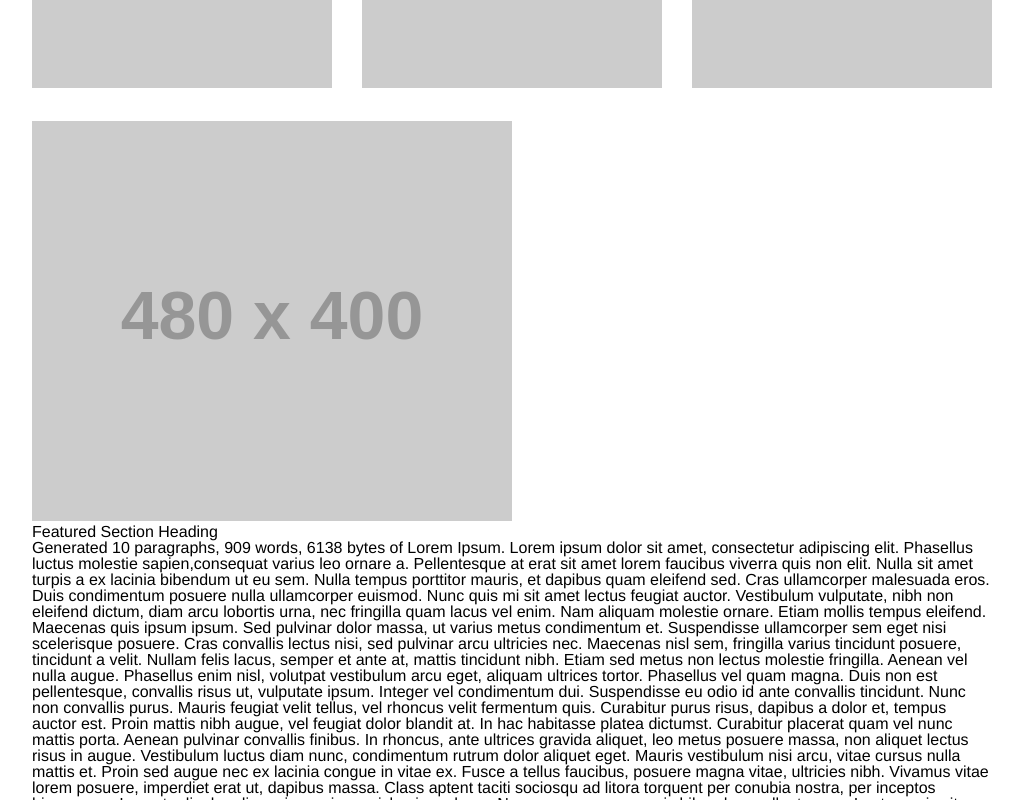
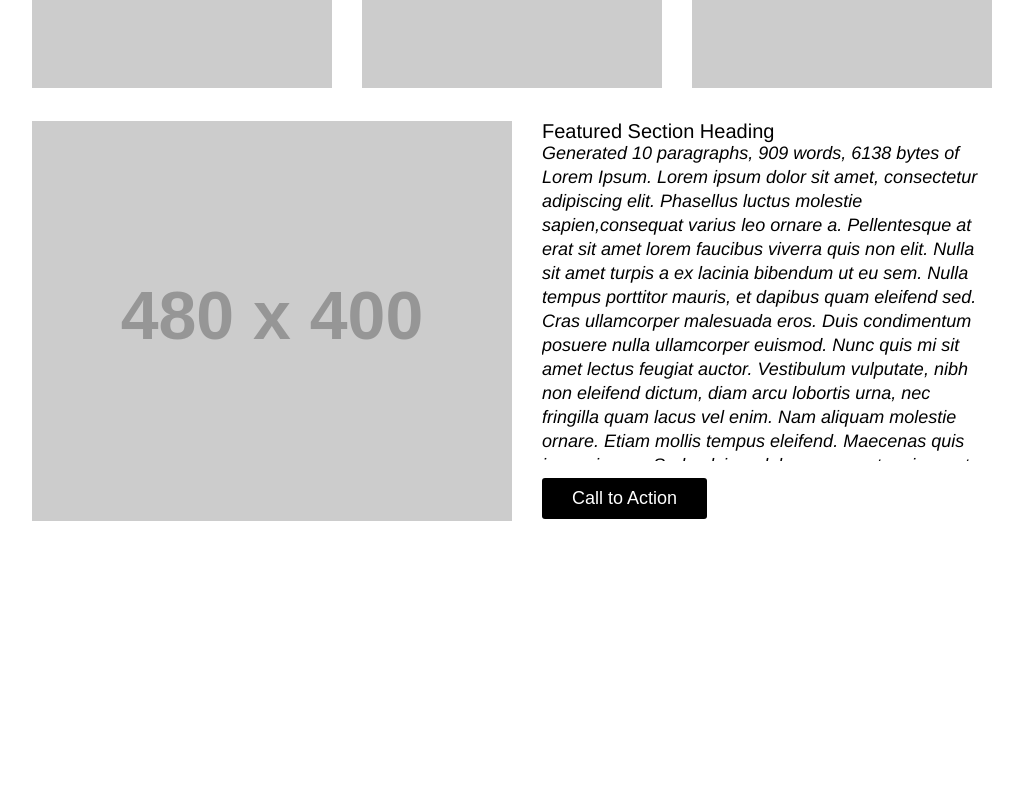
Before and after one commit to CodePuff/wireframe-exercise, a plain HTML site: page index.html in a window 1280 px wide. Shown: the part 900-1700 px from the top of the page, without its empty margins (128-1151 px from the left). After the commit the page ends 1421 px from the top, so only its background shows below. Drawn offline with Linux system fonts and the light colour scheme; placeholder pictures from the web are drawn by us.

Commit message:
created featured section in css

```diff
--- a/css/style.css
+++ b/css/style.css
@@ -24,6 +24,7 @@ header ul li {
 nav {
   width: 960px;
   margin: 0px auto;
+  /* Noticing the nav bar is not dynamic when sizing window... */
 }
 
 a {
@@ -48,3 +49,44 @@ main ul li {
 main ul li:last-child {
   margin-right: 0px;
 }
+
+/* Featured Section */
+
+section img {
+  float: left;
+}
+
+section div {
+  width: calc(50% - 30px);
+  float: left;
+  padding-left: 30px;
+  margin-bottom: 30 px;
+}
+
+h2 {
+  font-size: 20px;
+}
+
+section div p {
+  height: 320px;
+  overflow: auto;
+  font-size: 18px;
+  line-height: 24px;
+  font-style: italic;
+}
+
+button {
+  border: none;
+  padding: 10px 30px;
+  background-color:#000;
+  color:#fff;
+  border-radius: 3px;
+  font-size: 18px;
+  margin-top: 17px;
+  transition: 350ms;
+  cursor: pointer;
+}
+
+button:hover {
+  background: blue;
+}
--- a/index.html
+++ b/index.html
@@ -39,10 +39,12 @@
         </li>
       </ul>
       <section>
-        <img src="http://placehold.it/480x400/000000"
+        <img src="http://placehold.it/480x400/000000">
+
         <div>
           <h2>Featured Section Heading</h2>
-          <!-- this section will have veriage that you can scroll up and down with. -->
+
+          <!-- this section will have verbiage that you can scroll up and down with. -->
           <p>Generated 10 paragraphs, 909 words, 6138 bytes of Lorem Ipsum.
           Lorem ipsum dolor sit amet, consectetur adipiscing elit. Phasellus luctus molestie sapien,consequat varius leo ornare a.
           Pellentesque at erat sit amet lorem faucibus viverra quis non elit. Nulla sit amet turpis a ex lacinia bibendum ut eu sem.
```
